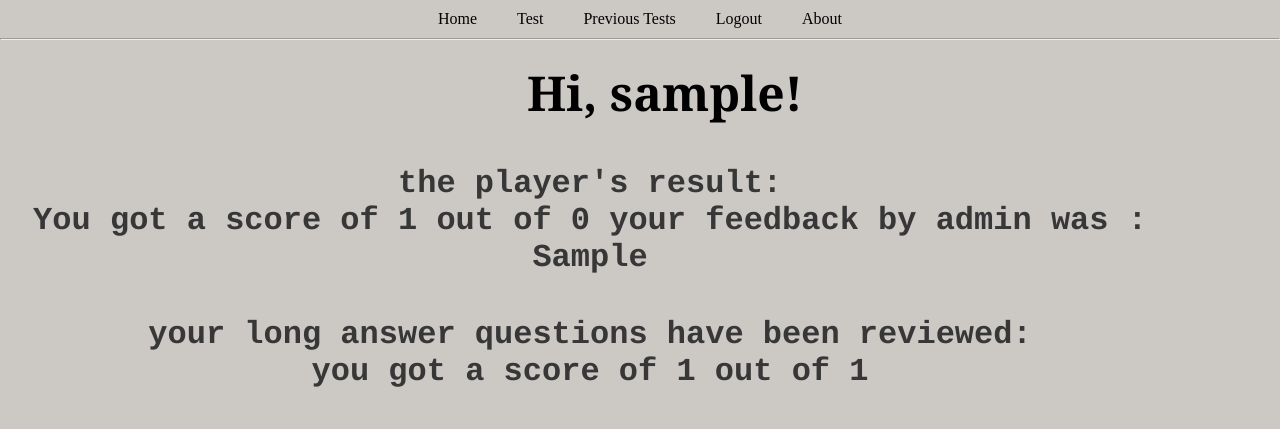
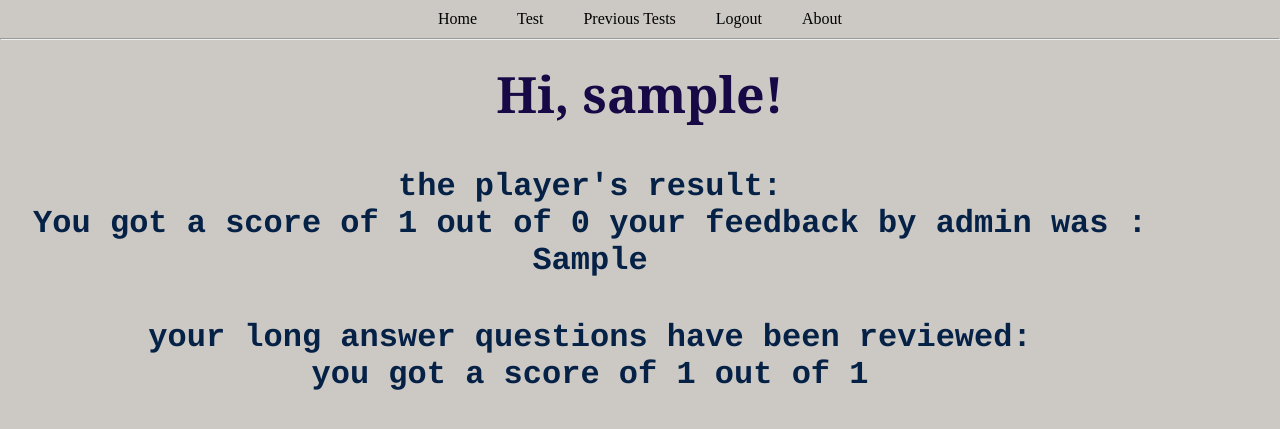
Before and after one commit to dk2404/Py-Quiz, a Flask app: page /feedback in a window 1280 px wide. Shown: the top 429 px of the page. Run offline with Flask 2, Linux system fonts and the light colour scheme; a user stored in the database is signed in; tables that the repository leaves empty hold one stand-in row (values such as "Sample post"); some libraries are stand-ins or nearby versions.

Commit message:
feedback page fix

```diff
--- a/app/routes.py
+++ b/app/routes.py
@@ -100,7 +100,12 @@ def sonali():
 def feedback():
 
     Questions = Question.query.filter_by(text_question=0)
-    Feedback = current_user.Feedback.filter_by(user_id = current_user.id).first().Feedback
+
+    feedbackflag = 0
+    Feedback=""
+    if not bool(current_user.Feedback.filter_by(user_id = current_user.id).first() == None):
+        feedbackflag = 1
+        Feedback = current_user.Feedback.filter_by(user_id = current_user.id).first().Feedback
 
     score = ""
     question_sum = ""
@@ -127,6 +132,10 @@ def feedback():
      # calculate the above variables below for each long answer question
     for question in questions:
         # if no long answer entry can be found for the current user then skip the loop
+        if not bool(current_user.ques.filter_by(question_id = question.id).first()):
+            quizcompleteflag = False
+            break
+        # if no long answer entry can be found for the current user then skip the loop
         if not bool(current_user.ques.filter_by(question_id = question.id).first().user_marks == None):
             markflag = True
             mark += current_user.ques.filter_by(question_id = question.id).first().user_marks
@@ -137,6 +146,7 @@ def feedback():
 
     return render_template('feedback.html',
                          title='feedback',Feedback=Feedback,
+                         feedbackflag=feedbackflag,
                          score = score,question_num=question_num,
                          sum = question_sum,
                          question_mark = question_mark,
--- a/app/static/styles/style.css
+++ b/app/static/styles/style.css
@@ -12,22 +12,17 @@ body{
 h1{
     position: relative;
     font-family: "Lato", sans-serif;
-    font-size: 14rem;
+    font-size: 50px;
     font-weight: bold;
     text-align: center;
-    color:black;
+    color:rgb(22, 9, 70);
     padding: 20px;
     font-family:Georgia;
-    margin-bottom: 0;
-    font-size: 300%;
-    margin-left: 50px;
-    border: rgb(0, 0, 0);
-    border-width: 80px;
 }
 
 
 h2,h3,h5 {
-color:rgb(55, 55, 56);
+color:rgb(5, 33, 70);
 text-align: center;
 padding: 20px;
 font-family: "Lato", sans-serif;
--- a/app/templates/feedback.html
+++ b/app/templates/feedback.html
@@ -2,35 +2,40 @@
 
 {% block content %}
 
-    <link href="{{ url_for('static', filename='css/account.css') }}" rel="stylesheet">
+<link href="{{ url_for('static', filename='css/feedback.css') }}" rel="stylesheet">
 
 
     <!-- bar at the top of body-->
-    <div class="page-bar"></div>
+    <div>
     <!-- body content -->
-    <div class="page-div">
+    <div >
         <h1>Hi, {{ current_user.username }}!</h1>
+        {% if quizcompleteflag %}
+            {% if feedbackflag == 1 %}
 
+                {% if quizcompleteflag %}
                     <!-- Display the player's result if it exists -->
-        {%if score%}
+                    {%if score==0%}
                         <h3>the player's result: </br>
                             You got a score of {{score}} out of {{question_num}}
                             your feedback by admin was : {{Feedback}}
                         </h3>
-        {%else %}
+                    {%elif score!=0 %}
+                        <h3>the player's result: </br>
+                            You got a score of {{score}} out of {{question_num}}
+                            your feedback by admin was : {{Feedback}}
+                        </h3>
+                    {% else %}
                         <h3>Your results: </br>
                             you have not done the quiz yet!
                         </h3>
                     {% endif %}
-
-        {% if quizcompleteflag %}
 
                     <!-- Score -->
                     {% if markflag %}
                         <h3>your long answer questions have been reviewed: </br>
                             you got a score of {{mark}} out of {{question_mark}}
                         </h3>
-
                     {%else %}
                         <h3>
                             Your test is under review, please come back later for result.
@@ -39,6 +44,18 @@
 
                 {% endif %}
 
+            {%else %}
+
+                <h style="margin-left: 200px;">Your test is under review please come back later for your results.</h>
+            {% endif %}
+        {%else %}
+
+            <h style="margin-left: 480px;font-size: xx-large;">Take test to get a feedback</h>
+            <br>
+            <br>
+            <a href="{{ url_for('test') }}" class="button">Take test</a>
+        {% endif %}
+
     </div>
 
 {% endblock %}
--- a/app/templates/intro.html
+++ b/app/templates/intro.html
@@ -6,7 +6,7 @@
 
 <body>
 <div class="content">
-
+  <h> Hi, {{ current_user.username }}! </h>
   <h1>Py-Quiz</h1>
   <img class="img_container1" src="{{ url_for('static',filename='images/py.png') }}" alt="adv/">
   <h2 class="header">Python questionnaire to check your proficiency!</h2>
```
Also changed, not shown: app/static/styles/feedback.css (added, +22 -0 lines), app.db. Lines whose indentation alone changed are shown as unchanged.
